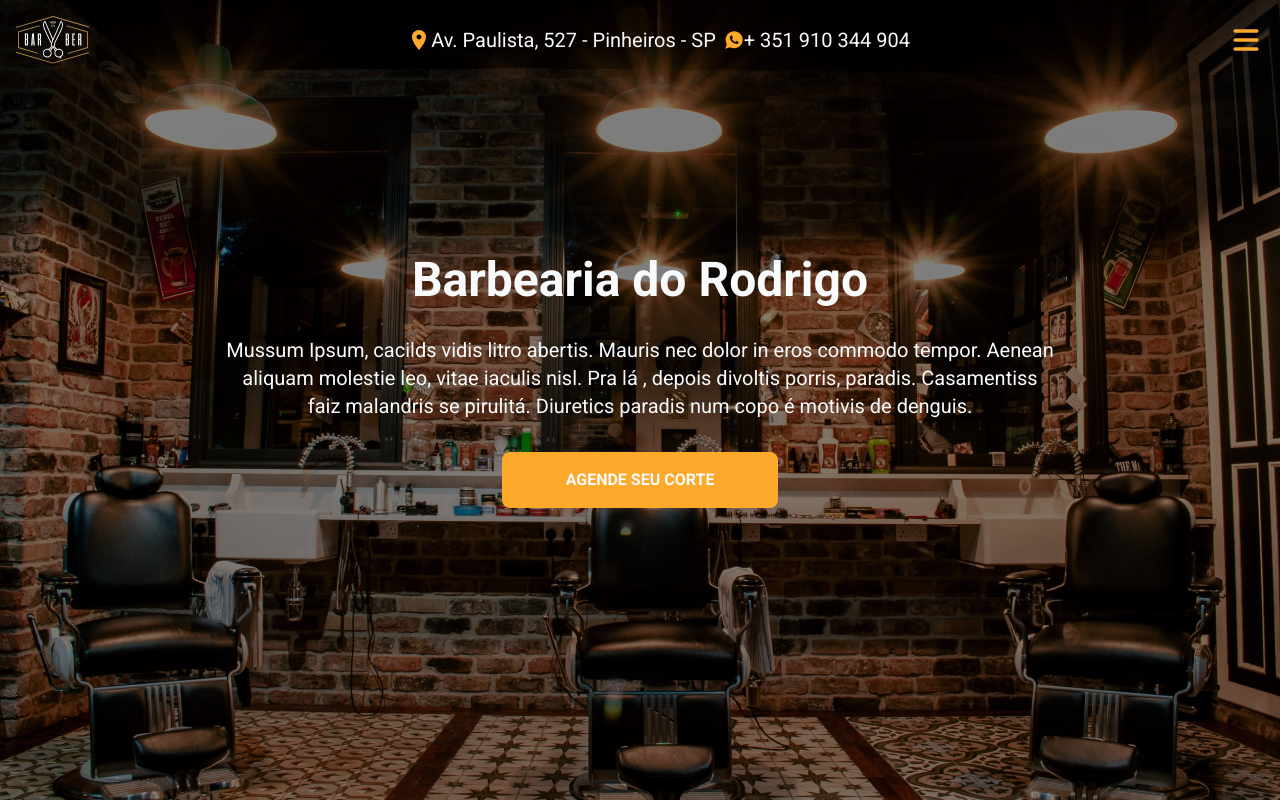
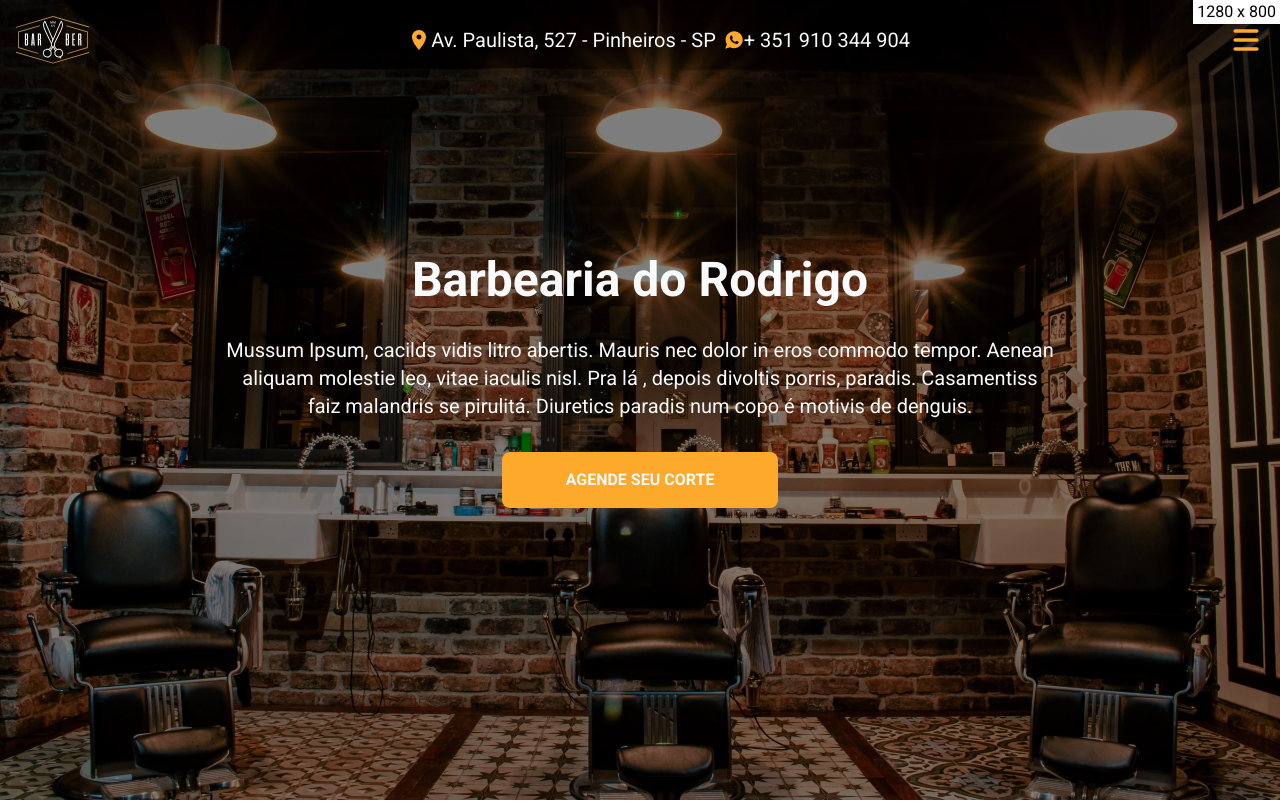
Before and after one commit to Claudio-Lins/barbe-shop, a Next.js app: page / in a window 1280 px wide. Shown: the top 802 px of the page. Built offline with nearby package versions, Linux system fonts and the light colour scheme.

Commit message:
Context WindowSizes

```diff
--- a/src/components/Servicos/Servico.jsx
+++ b/src/components/Servicos/Servico.jsx
@@ -3,8 +3,8 @@ import React, { useContext } from 'react'
 import WindowSizeContext from '../../providers/windowSize'
 
 export function Servico(props) {
-  const { windowWidth } = useContext(WindowSizeContext)
-  console.log(windowWidth)
+  const { windowWidth, windowHeight } = useContext(WindowSizeContext)
+  console.log(windowWidth, windowHeight)
 
   return (
     <div className="flex h-[150px] w-[150px] flex-col items-center justify-center">
--- /dev/null
+++ b/src/components/WindowSizes.jsx
@@ -0,0 +1,12 @@
+import React, { useContext } from 'react'
+import WindowSizeContext from '../providers/windowSize'
+
+
+export function WindowSizes() {
+  const { windowWidth, windowHeight } = useContext(WindowSizeContext)
+  return (
+    <div className="absolute bg-white right-0 px-1 z-10">
+      <span>{windowWidth} x {windowHeight}</span>
+    </div>
+  )
+}
--- a/src/pages/index.tsx
+++ b/src/pages/index.tsx
@@ -5,6 +5,7 @@ import { Servicos } from '../components/Servicos'
 import { Sobre } from '../components/Sobre'
 import { TablePrice } from '../components/TablePrice'
 import { Testimony } from '../components/Testimony'
+import { WindowSizes } from '../components/WindowSizes'
 
 const Home: NextPage = () => {
   return (
@@ -16,6 +17,7 @@ const Home: NextPage = () => {
       </Head>
       <div className="">
         <main className="">
+          <WindowSizes />
           <Hero />
           <Sobre />
           <Testimony />
--- a/src/providers/windowSize.js
+++ b/src/providers/windowSize.js
@@ -4,20 +4,23 @@ const WindowSizeContext = createContext({});
 
 export function WindowSizeProvider ({ children }) {
   const [windowWidth, setWindowWidth] = useState('')
+  const [windowHeight, setWindowHeight] = useState('')
 
   if (typeof window !== "undefined") {
     window.addEventListener("resize", () => {
       setWindowWidth(window.innerWidth)
+      setWindowHeight(window.innerHeight)
     })
   }
   useEffect(() => {
     if (typeof window !== "undefined") {
       setWindowWidth(window.innerWidth)
+      setWindowHeight(window.innerHeight)
     }
   }, [])
 
   return (
-    <WindowSizeContext.Provider value={{windowWidth}}>
+    <WindowSizeContext.Provider value={{windowWidth, windowHeight}}>
       {children}
     </WindowSizeContext.Provider>
   );
```
